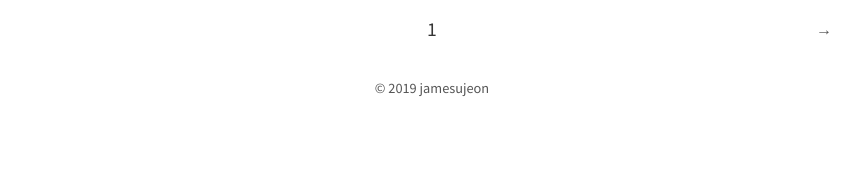
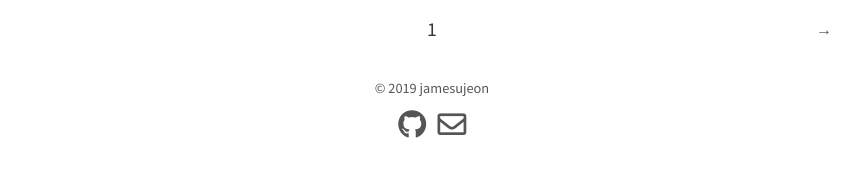
Before and after one commit to jamesujeon/jamesujeon.github.io-origin, a Jekyll site: the page built from index.html, in a window 1280 px wide. Shown: the part 1187-1356 px from the top of the page, without its empty margins (208-1071 px from the left). Built offline with Jekyll 4.4.1, drawn with Linux system fonts in a browser that asks for light colours; nearby versions of some CDN libraries; the list of posts is cut into pages by our own code; a style sheet for code colours, icons or effects is not loaded; before the commit the page ends 1317 px from its top, so only the background shows below that.

Commit message:
Add github and email icons in footer

```diff
--- a/_config.yml
+++ b/_config.yml
@@ -9,8 +9,9 @@ url:            "https://jamesujeon.github.io"
 # Author
 author:
   name:         jamesujeon
+  email:        jamesujeon@gmail.com
   url:          https://jamesujeon.github.io
-  email:        jamesujeon@gmail.com
+  github_url:   https://github.com/jamesujeon
 
 # Build settings
 markdown:       kramdown
--- a/_includes/footer.html
+++ b/_includes/footer.html
@@ -1,5 +1,11 @@
 <footer>
-  <span>
-    &copy; 2019 {{ site.author.name }}
-  </span>
+  <span>&copy; 2019 {{ site.author.name }}</span>
+  <br>
+
+  <a href="{{ site.author.github_url }}" target="_blank">
+    <i class="fab fa-github fa-fw"></i>
+  </a>
+  <a href="mailto:{{ site.author.email }}" target="_blank">
+    <i class="far fa-envelope fa-fw"></i>
+  </a>
 </footer>
--- a/_includes/head.html
+++ b/_includes/head.html
@@ -11,6 +11,7 @@
   <link rel="stylesheet" href="https://fonts.googleapis.com/css?family=Roboto+Slab:300&display=swap">
   <link rel="stylesheet" href="https://fonts.googleapis.com/css?family=Nunito+Sans:800|Noto+Sans+KR:400,700,900|Noto+Sans&display=swap">
   <link rel='stylesheet' href='//cdn.jsdelivr.net/npm/hack-font@3.3.0/build/web/hack.css'>
+  <link rel="stylesheet" href="https://cdnjs.cloudflare.com/ajax/libs/font-awesome/5.11.1/css/all.min.css" />
 
   <!-- Favicon -->
   <link rel="icon" type="image/png" sizes="32x32" href="{{ "/assets/favicon-32x32.png" | relative_url }}">
--- a/_sass/tale/_layout.scss
+++ b/_sass/tale/_layout.scss
@@ -88,4 +88,10 @@ footer {
     color: $default-color;
     font-size: .8rem;
   }
+
+  i {
+    margin-top: .8rem;
+    color: $default-color;
+    font-size: 1.8rem;
+  }
 }
```
